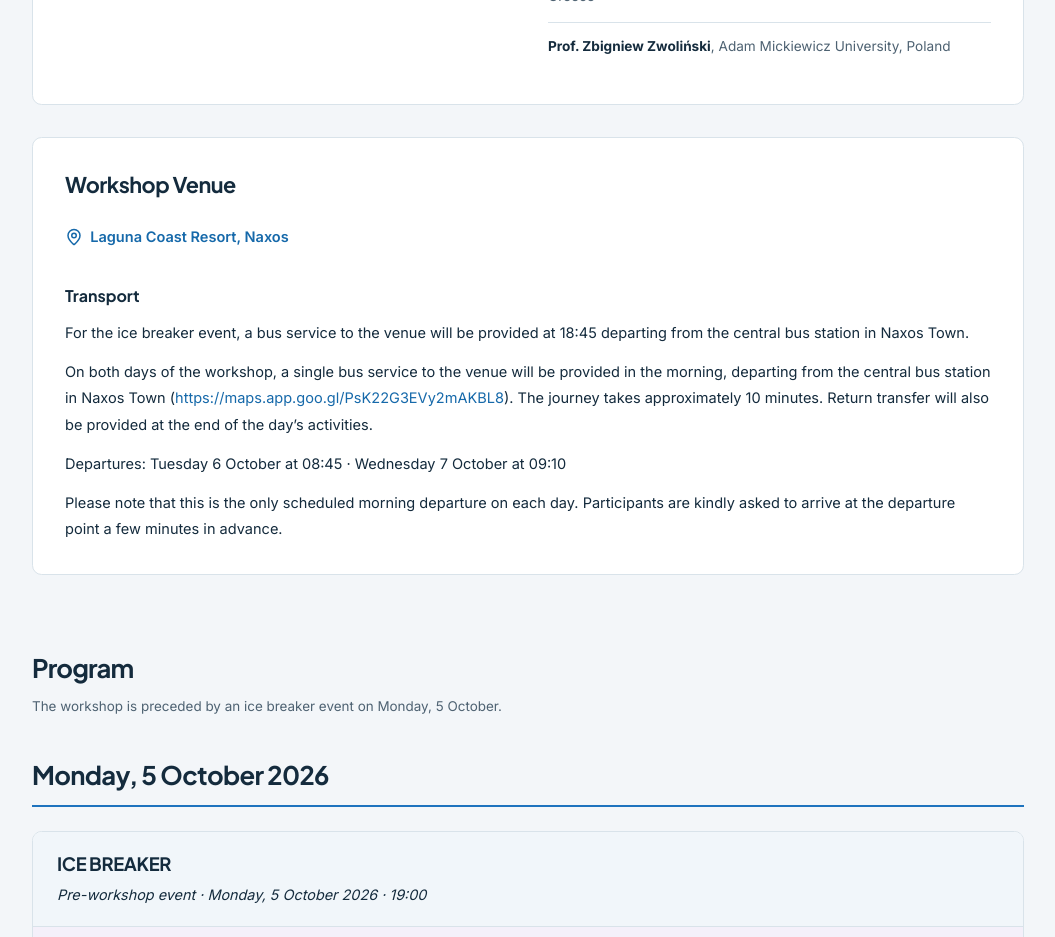
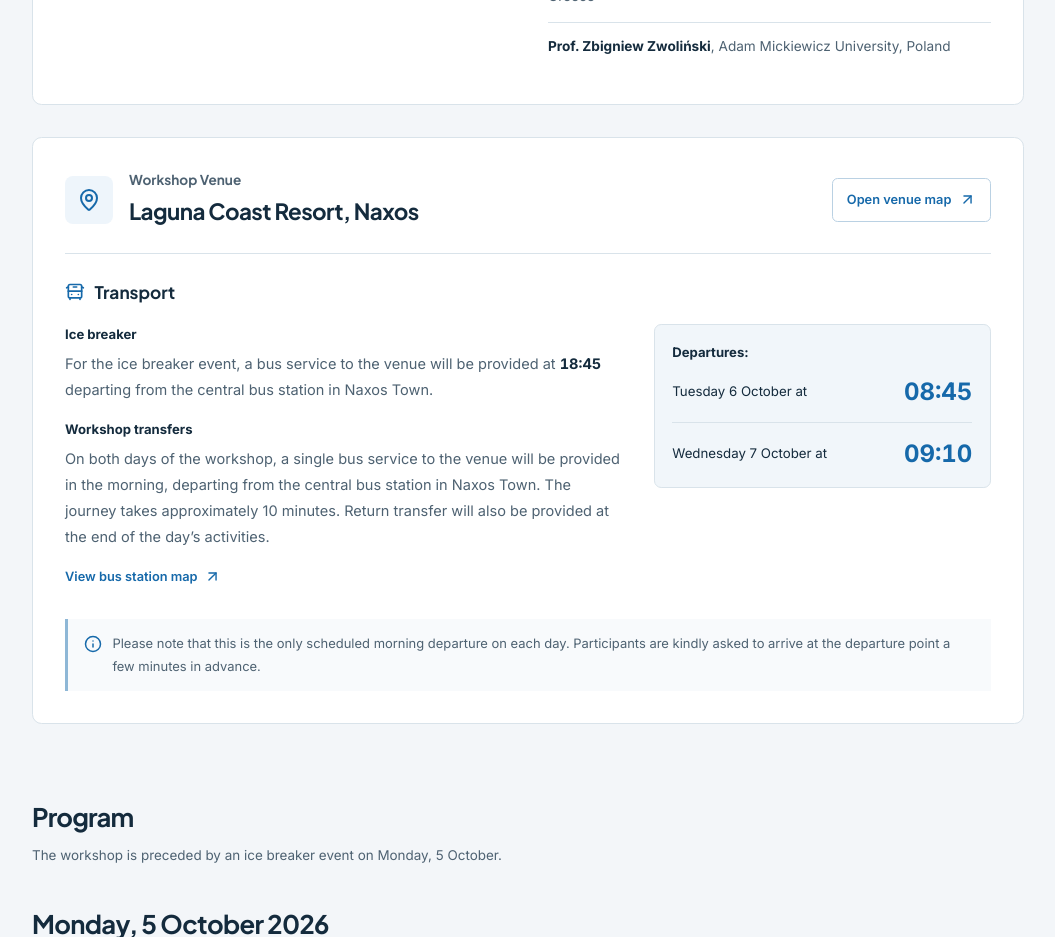
Before and after one commit to uoa-gr/denuchange, a React (Vite) app in the folder website/: page /agenda in a window 1280 px wide. Shown: the part 1260-2197 px from the top of the page, without its empty margins (108-1163 px from the left). Built offline with nearby package versions, Linux system fonts and the light colour scheme; no server answers.

Commit message:
style: polish agenda venue and transport

```diff
--- a/website/src/pages/agenda/AgendaPage.tsx
+++ b/website/src/pages/agenda/AgendaPage.tsx
@@ -1,5 +1,5 @@
 import { useEffect, useId, useState } from "react"
-import { ArrowLeft, MapPin, Printer } from "lucide-react"
+import { ArrowLeft, ArrowUpRight, BusFront, Info, MapPin, Printer } from "lucide-react"
 import {
   agendaTitle,
   agendaSubtitle,
@@ -10,6 +10,7 @@ import {
   supportedBy,
   venueName,
   venueUrl,
+  busStationUrl,
   transportParagraphs,
   programPreface,
   days,
@@ -29,6 +30,57 @@ function LinkedText({ text }: { text: string }) {
     part.startsWith("https://") ? (
       <a key={index} href={part} target="_blank" rel="noopener noreferrer">{part}</a>
     ) : part,
+  )
+}
+
+function VenueAndTransport() {
+  const [beforeIceTime, afterIceTime] = transportParagraphs[0].split("18:45")
+  const departures = transportParagraphs[2].replace("Departures: ", "").split(" · ")
+
+  return (
+    <section className="agenda-information agenda-travel" id="agenda-venue" aria-labelledby="agenda-venue-heading">
+      <div className="agenda-venue-band">
+        <span className="agenda-venue-icon"><MapPin size={24} aria-hidden="true" /></span>
+        <div className="agenda-venue-name">
+          <h2 id="agenda-venue-heading">Workshop Venue</h2>
+          <p>{venueName}</p>
+        </div>
+        <a className="agenda-map-action" href={venueUrl} target="_blank" rel="noopener noreferrer">
+          Open venue map<ArrowUpRight size={17} aria-hidden="true" />
+        </a>
+      </div>
+
+      <div className="agenda-transport">
+        <h3><BusFront size={20} aria-hidden="true" />Transport</h3>
+        <div className="agenda-transport-grid">
+          <div className="agenda-transfer-details">
+            <h4>Ice breaker</h4>
+            <p>{beforeIceTime}<time className="agenda-transfer-time" dateTime="2026-10-05T18:45">18:45</time>{afterIceTime}</p>
+            <h4>Workshop transfers</h4>
+            <p>{transportParagraphs[1].replace(` (${busStationUrl})`, "")}</p>
+            <a className="agenda-station-map" href={busStationUrl} target="_blank" rel="noopener noreferrer">
+              View bus station map<ArrowUpRight size={17} aria-hidden="true" />
+            </a>
+          </div>
+          <p className="agenda-departures">
+            <span className="agenda-departures-label">Departures:</span>
+            {departures.map((departure, index) => {
+              const [date, time] = departure.split(" at ")
+              return (
+                <span className="agenda-departure-item" key={departure}>
+                  {index > 0 && <span className="agenda-departure-divider" aria-hidden="true"> · </span>}
+                  <span className="agenda-departure-row">
+                    <span>{date} at</span>
+                    <time dateTime={`${days[index + 1].date}T${time}`}>{time}</time>
+                  </span>
+                </span>
+              )
+            })}
+          </p>
+        </div>
+        <div className="agenda-transport-note"><Info size={18} aria-hidden="true" /><p>{transportParagraphs[3]}</p></div>
+      </div>
+    </section>
   )
 }
 
@@ -203,12 +255,7 @@ export function AgendaPage() {
           </div>
         </section>
 
-        <section className="agenda-information" id="agenda-venue" aria-labelledby="agenda-venue-heading">
-          <h2 id="agenda-venue-heading">Workshop Venue</h2>
-          <p className="agenda-venue-link"><a href={venueUrl} target="_blank" rel="noopener noreferrer"><MapPin size={18} aria-hidden="true" />{venueName}</a></p>
-          <h3>Transport</h3>
-          {transportParagraphs.map((paragraph) => <p key={paragraph}><LinkedText text={paragraph} /></p>)}
-        </section>
+        <VenueAndTransport />
 
         <div className="agenda-program-intro" id="agenda-program" tabIndex={-1}>
           <h2>Program</h2>
--- a/website/src/pages/agenda/agenda.css
+++ b/website/src/pages/agenda/agenda.css
@@ -93,7 +93,31 @@
 .agenda-information h3 { font-size: 1rem; font-weight: 700; margin-block: 1.5rem .7rem !important; }
 .agenda-information p { font-size: .91rem; line-height: 1.8; }
 .agenda-information p + p { margin-top: .8rem !important; }
-.agenda-venue-link a { display: inline-flex; align-items: center; gap: .45rem; min-height: 44px; font-weight: 600; }
+.agenda-venue-band { display: grid; grid-template-columns: 44px minmax(0, 1fr); gap: .85rem; align-items: start; }
+.agenda-venue-icon { display: flex; align-items: center; justify-content: center; width: 44px; height: 44px; background: #eef5fb; color: var(--agenda-blue); border-radius: .5rem; }
+.agenda-travel .agenda-venue-name h2 { margin-bottom: .4rem !important; font-size: .85rem; color: var(--agenda-muted); letter-spacing: normal; }
+.agenda-travel .agenda-venue-name p { font-family: "Plus Jakarta Sans", "Inter", system-ui, sans-serif; font-size: 1.2rem; line-height: 1.5; font-weight: 700; letter-spacing: -.025em; text-wrap: balance; }
+.agenda-map-action { grid-column: 2; display: inline-flex; align-items: center; justify-content: center; gap: .5rem; justify-self: start; min-height: 44px; padding: .6rem .85rem; border: 1px solid #bad1e3; border-radius: .35rem; font-size: .8rem; font-weight: 600; }
+.agenda-map-action:hover { background: #eef5fb; }
+.agenda-transport { margin-top: 1.5rem; padding-top: 1.5rem; border-top: 1px solid var(--agenda-line); }
+.agenda-travel .agenda-transport h3 { display: flex; align-items: center; gap: .6rem; margin: 0 0 1.1rem !important; font-size: 1.08rem; }
+.agenda-transport h3 svg { color: var(--agenda-blue); }
+.agenda-transport-grid { display: grid; gap: 1.25rem; }
+.agenda-travel .agenda-transfer-details h4 { font-size: .82rem; font-weight: 700; margin-bottom: .35rem; }
+.agenda-transfer-details p { color: var(--agenda-muted); }
+.agenda-transfer-details h4:not(:first-child) { margin-top: 1rem; }
+.agenda-station-map { display: inline-flex; align-items: center; gap: .4rem; min-height: 44px; margin-top: .25rem; font-size: .8rem; font-weight: 600; }
+.agenda-transfer-time { font-weight: 700; color: var(--agenda-ink); font-variant-numeric: tabular-nums; }
+.agenda-travel .agenda-departures { align-self: start; padding: 1rem 1.1rem; background: #f1f6fa; border: 1px solid var(--agenda-line); border-radius: .45rem; }
+.agenda-departures-label { display: block; margin-bottom: .65rem; font-size: .82rem; font-weight: 700; }
+.agenda-departure-item { display: block; }
+.agenda-departure-row { display: flex; align-items: center; justify-content: space-between; gap: .8rem; }
+.agenda-departure-row > span { font-size: .83rem; line-height: 1.6; }
+.agenda-departure-row time { color: var(--agenda-blue); font-size: 1.5rem; font-weight: 700; font-variant-numeric: tabular-nums; line-height: 1.4; }
+.agenda-departure-divider { display: block; height: 1px; margin-block: .85rem; overflow: hidden; background: var(--agenda-line); color: transparent; }
+.agenda-transport-note { display: flex; align-items: flex-start; gap: .65rem; margin-top: 1.25rem; padding: .85rem 1rem; border-left: 3px solid #8eb7d6; background: #f8fafc; }
+.agenda-transport-note svg { flex-shrink: 0; margin-top: .2rem; color: var(--agenda-blue); }
+.agenda-travel .agenda-transport-note p { font-size: .81rem; line-height: 1.75; color: var(--agenda-muted); }
 .agenda-organizing-bodies { display: grid; grid-template-columns: 1fr; gap: 1.15rem; list-style: none; padding: 0; margin: 0; }
 .agenda-organizing-bodies li { display: flex; align-items: center; gap: 1rem; font-size: .87rem; line-height: 1.7; }
 .agenda-organizing-bodies img, .agenda-supporter img { object-fit: contain; width: 64px; height: 56px; flex-shrink: 0; }
@@ -121,10 +145,15 @@
   .agenda-entry--break { padding-block: .6rem; }
   .agenda-posters li { grid-template-columns: 3rem minmax(0, 1fr); gap: 1rem; padding-inline: 1.5rem; }
   .agenda-information { padding: 2rem; }
+  .agenda-venue-band { grid-template-columns: 48px minmax(0, 1fr) auto; align-items: center; gap: 1rem; }
+  .agenda-venue-icon { width: 48px; height: 48px; }
+  .agenda-travel .agenda-venue-name p { font-size: 1.4rem; }
+  .agenda-map-action { grid-column: auto; }
   .agenda-organizing-bodies { grid-template-columns: repeat(2, minmax(0, 1fr)); gap: 1.5rem 2rem; }
 }
 
 @media (min-width: 900px) {
+  .agenda-transport-grid { grid-template-columns: minmax(0, 1.65fr) minmax(17rem, 1fr); gap: 2rem; }
   .agenda-committees { display: grid; grid-template-columns: repeat(2, minmax(0, 1fr)); gap: 2.5rem; }
   .agenda-program-intro { padding-top: 2.5rem; }
   .agenda-day-heading { margin-bottom: 1.5rem !important; }
@@ -152,6 +181,8 @@
   .agenda-entry { display: grid; grid-template-columns: 7rem minmax(0, 1fr); gap: .75rem; padding: .6rem .75rem; }
   .agenda-time { margin-bottom: 0 !important; }
   .agenda-information { padding: 1rem; border-radius: 0; }
+  .agenda-map-action { border: 0; padding: 0; }
+  .agenda-venue-band, .agenda-transport-note, .agenda-departures { break-inside: avoid; }
   .agenda-page a { color: inherit; }
   .agenda-page :is(.agenda-block-heading, .agenda-entry) { print-color-adjust: exact; -webkit-print-color-adjust: exact; }
 }
```
Also changed, not shown: 1 other file (tests, documents, lock files or other folders).
